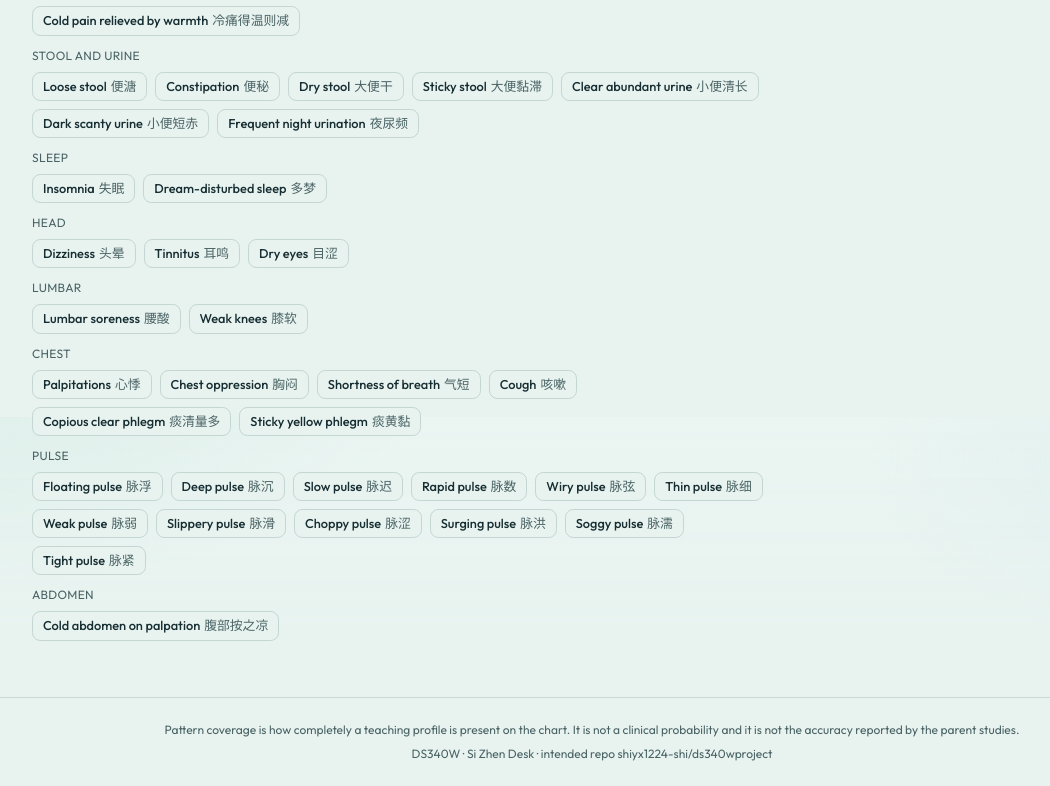
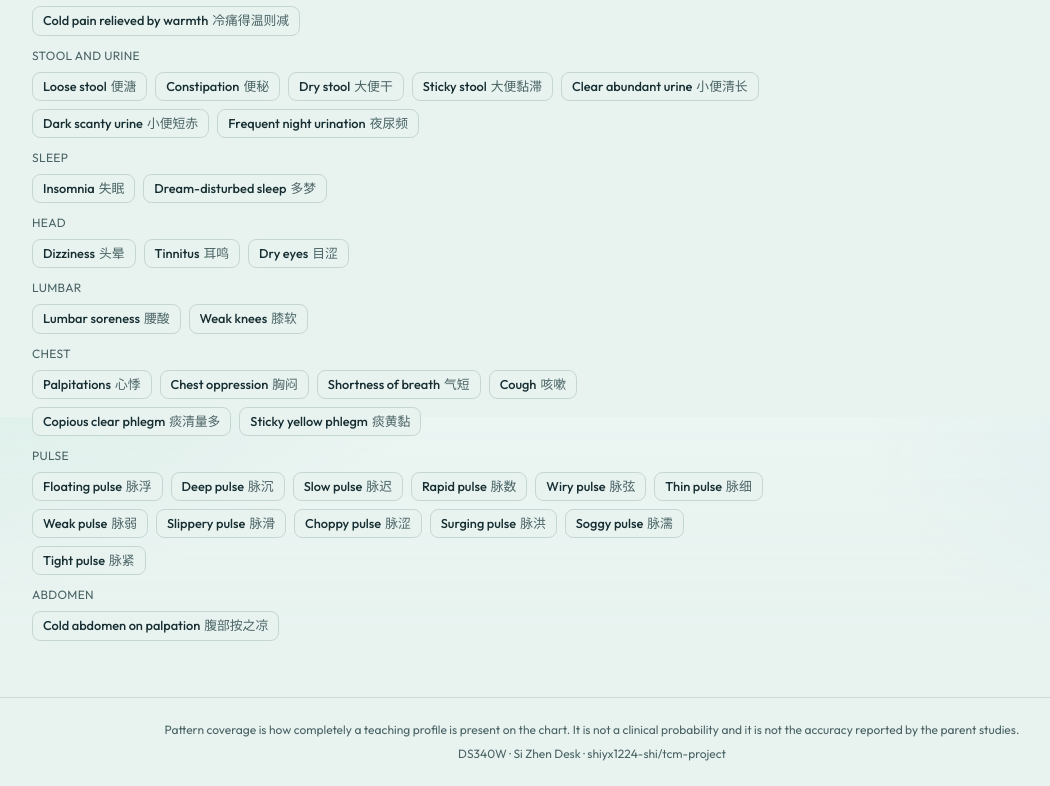
Before and after one commit to shiyx1224-shi/tcm-project, a Next.js app: page / in a window 1280 px wide. Shown: the part 1983-2769 px from the top of the page, without its empty margins (48-1098 px from the left). Built offline with nearby package versions, Linux system fonts and the light colour scheme.

Commit message:
Point project links to shiyx1224-shi/tcm-project
Co-authored-by: shiyx1224 <shiyx1224@gmail.com>

```diff
--- a/components/site-header.tsx
+++ b/components/site-header.tsx
@@ -60,14 +60,14 @@ export function SiteFooter() {
         probability and it is not the accuracy reported by the parent studies.
       </p>
       <p className="mt-2">
-        DS340W · Si Zhen Desk · intended repo{" "}
+        DS340W · Si Zhen Desk ·{" "}
         <a
           className="underline-offset-2 hover:underline"
-          href="https://github.com/shiyx1224-shi/ds340wproject"
+          href="https://github.com/shiyx1224-shi/tcm-project"
           target="_blank"
           rel="noreferrer"
         >
-          shiyx1224-shi/ds340wproject
+          shiyx1224-shi/tcm-project
         </a>
       </p>
     </footer>
```
Also changed, not shown: 1 other file (tests, documents, lock files or other folders).
